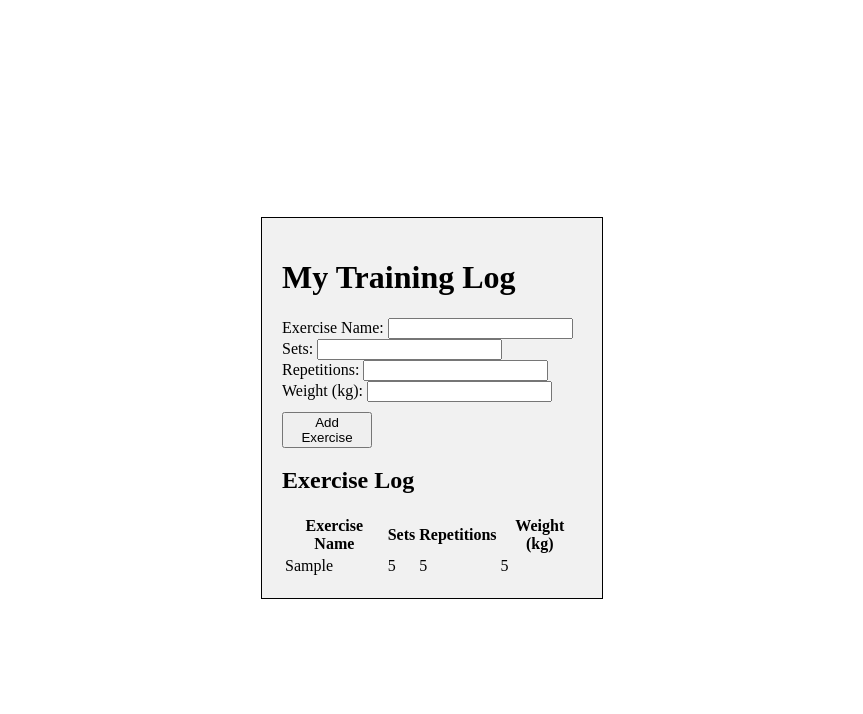
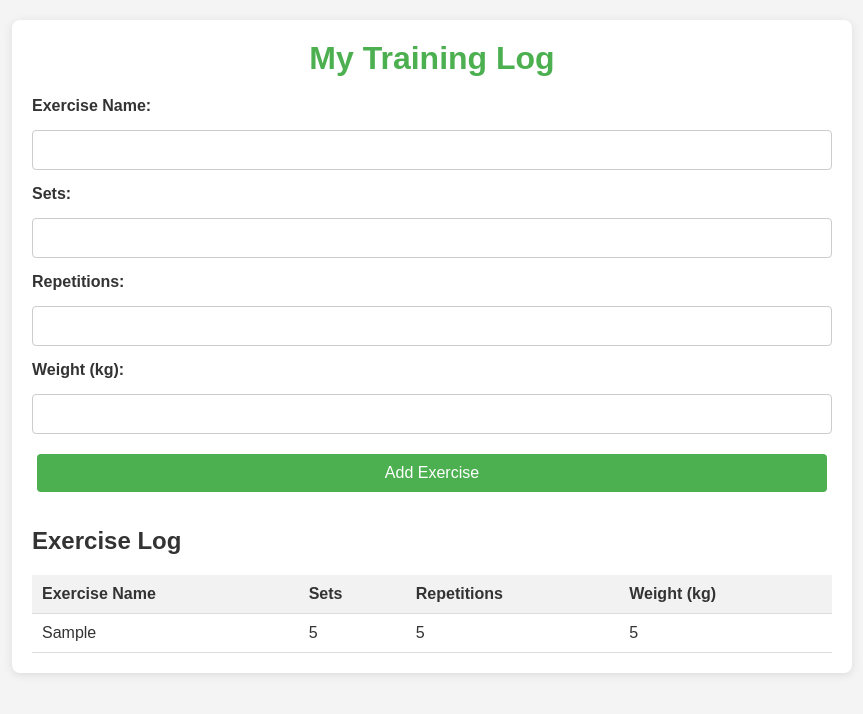
Before and after one commit to OnniKrj/Training-Web-app, a website: page public/main.html in a window 1280 px wide. Both pictures are taken after typing "Sample", "5", "5", "5" into the empty fields and a click on the button "Add Exercise". Shown: the whole page, without its empty margins (208-1071 px from the left). Drawn offline with Linux system fonts and the light colour scheme; no server answers.

Commit message:
Added express session for signing in, fixed bugs with exercise storing

```diff
--- a/package.json
+++ b/package.json
@@ -11,6 +11,7 @@
   "description": "",
   "dependencies": {
     "body-parser": "^1.20.3",
-    "express": "^4.21.1"
+    "express": "^4.21.1",
+    "express-session": "^1.18.1"
   }
 }
--- a/public/main.js
+++ b/public/main.js
@@ -5,17 +5,41 @@ document.addEventListener('DOMContentLoaded', () => {
     form.addEventListener('submit', (event) => {
         event.preventDefault();
 
-        const exerciseName = document.getElementById('exerciseName').value;
-        const sets = document.getElementById('sets').value;
-        const reps = document.getElementById('reps').value;
-        const weight = document.getElementById('weight').value;
+        const exerciseData = {
+            exerciseName: document.getElementById('exerciseName').value,
+            sets: document.getElementById('sets').value,
+            reps: document.getElementById('reps').value,
+            weight: document.getElementById('weight').value
+        };
 
-        const newRow = tableBody.insertRow();
-        newRow.insertCell(0).textContent = exerciseName;
-        newRow.insertCell(1).textContent = sets;
-        newRow.insertCell(2).textContent = reps;
-        newRow.insertCell(3).textContent = weight;
+        if (exerciseData.exerciseName && exerciseData.sets && exerciseData.reps && exerciseData.weight) {
+            const newRow = tableBody.insertRow();
+            newRow.insertCell(0).textContent = exerciseData.exerciseName;
+            newRow.insertCell(1).textContent = exerciseData.sets;
+            newRow.insertCell(2).textContent = exerciseData.reps;
+            newRow.insertCell(3).textContent = exerciseData.weight;
 
-        form.reset();
+            fetch('/exercise', {
+                method: 'POST',
+                headers: {
+                    'Content-Type': 'application/json'
+                },
+                body: JSON.stringify({ exerciseData })
+            })
+            .then(response => {
+                if (response.ok) {
+                    console.log('Success:', response);
+                } else {
+                    return response.text().then(text => { throw new Error(text) });
+                }
+            })
+            .catch((error) => {
+                console.error('Error:', error);
+            });
+
+            form.reset();
+        } else {
+            console.error('Invalid exercise data');
+        }
     });
 });
--- a/public/styles.css
+++ b/public/styles.css
@@ -1,20 +1,98 @@
-body {
-    display: flex;
-    justify-content: center;
-    align-items: center;
-    height: 100vh;
+/* Reset some default styles */
+body, h1, h2, p, form, table {
+    margin: 0;
+    padding: 0;
+    box-sizing: border-box;
 }
 
+/* Body styles */
+body {
+    font-family: Arial, sans-serif;
+    background-color: #f4f4f4;
+    color: #333;
+}
+
+/* Container styles */
 .container {
-    width: 300px; /* Adjust the width as per your requirement */
+    max-width: 800px;
+    margin: 20px auto;
     padding: 20px;
-    background-color: #f1f1f1;
+    background: #fff;
+    border-radius: 8px;
+    box-shadow: 0 2px 10px rgba(0, 0, 0, 0.1);
+}
+
+/* Heading styles */
+h1 {
+    text-align: center;
+    color: #4CAF50;
+    margin-bottom: 20px;
+}
+
+h2 {
+    margin-top: 30px;
+    margin-bottom: 10px;
+    color: #333;
+}
+
+/* Form styles */
+form {
     display: flex;
     flex-direction: column;
-    border: black solid 1px;
+    gap: 15px;
 }
 
+label {
+    font-weight: bold;
+}
+
+input[type="text"],
+input[type="number"] {
+    padding: 10px;
+    border: 1px solid #ccc;
+    border-radius: 4px;
+    font-size: 16px;
+}
+
+input[type="text"]:focus,
+input[type="number"]:focus {
+    border-color: #4CAF50;
+    outline: none;
+}
+
+/* Button styles */
 button {
-    margin-top: 10px;
-    max-width: 30%;
+    padding: 10px;
+    margin: 5px;
+    background-color: #4CAF50;
+    color: white;
+    border: none;
+    border-radius: 4px;
+    cursor: pointer;
+    font-size: 16px;
 }
+
+button:hover {
+    background-color: #45a049;
+}
+
+/* Table styles */
+table {
+    width: 100%;
+    border-collapse: collapse;
+    margin-top: 20px;
+}
+
+th, td {
+    padding: 10px;
+    text-align: left;
+    border-bottom: 1px solid #ddd;
+}
+
+th {
+    background-color: #f2f2f2;
+}
+
+tr:hover {
+    background-color: #f1f1f1;
+}
```
Also changed, not shown: server.js (+45 -11 lines), users.json (+33 -1 lines), 1 other file.
